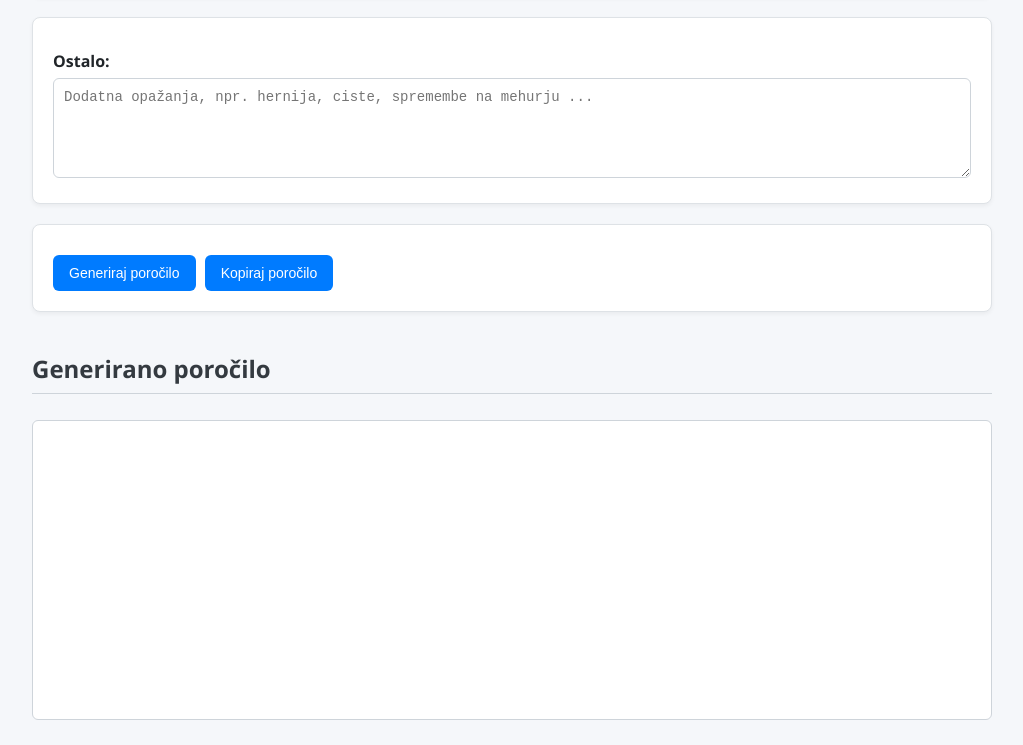
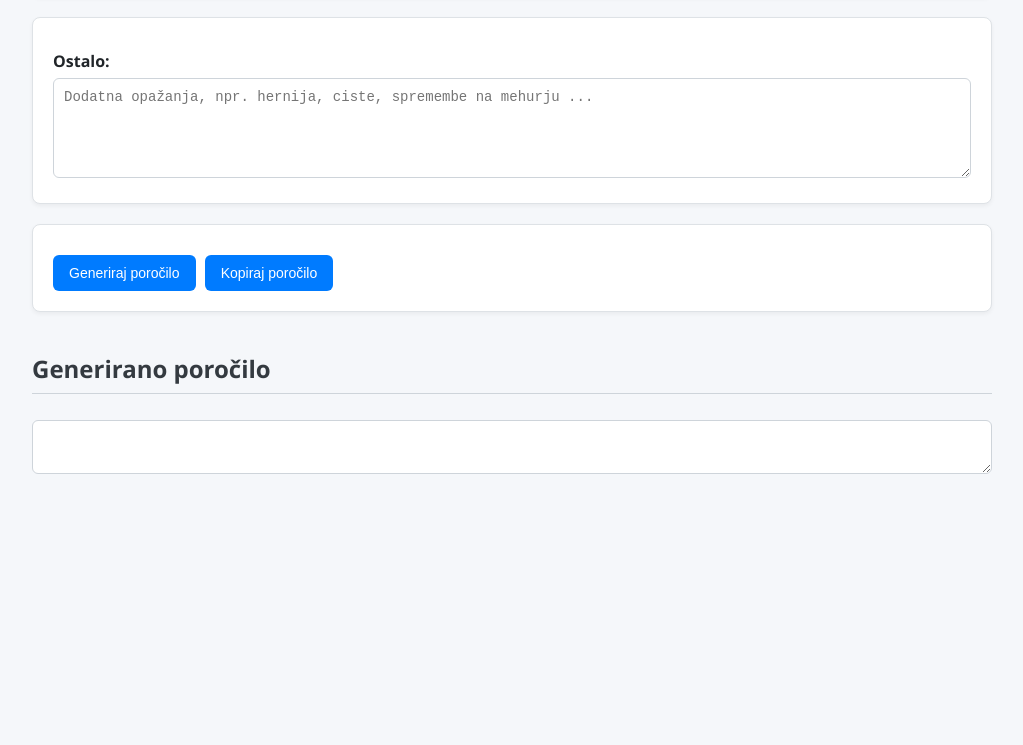
Before and after one commit to miha-vesel/prostate-report, a plain HTML site: page index.html in a window 1280 px wide. Shown: the part 1785-2530 px from the top of the page, without its empty margins (128-1151 px from the left). After the commit the page ends 2284 px from the top, so only its background shows below. Drawn offline with Linux system fonts and the light colour scheme.

Commit message:
Update index.html

```diff
--- a/index.html
+++ b/index.html
@@ -106,7 +106,7 @@
 </div>
 
 <h2>Generirano poročilo</h2>
-<textarea id="izpis" class="autosize" rows="10" readonly></textarea>
+<textarea id="izpis" readonly></textarea>
 
 <script src="script.js"></script>
 </body>
```
